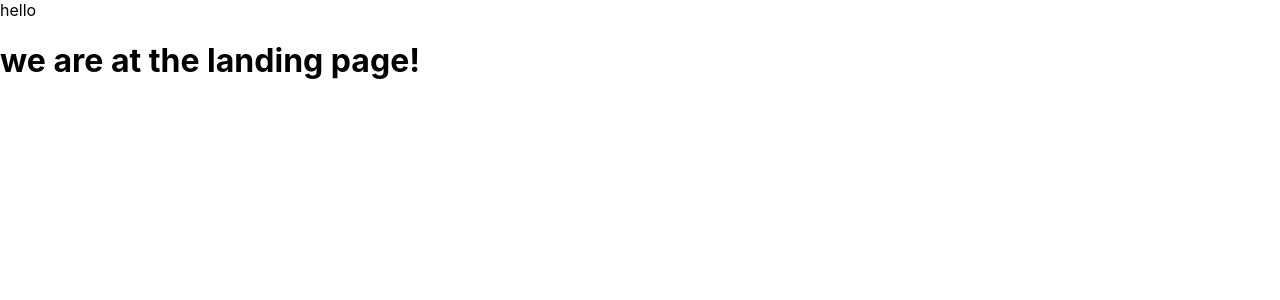
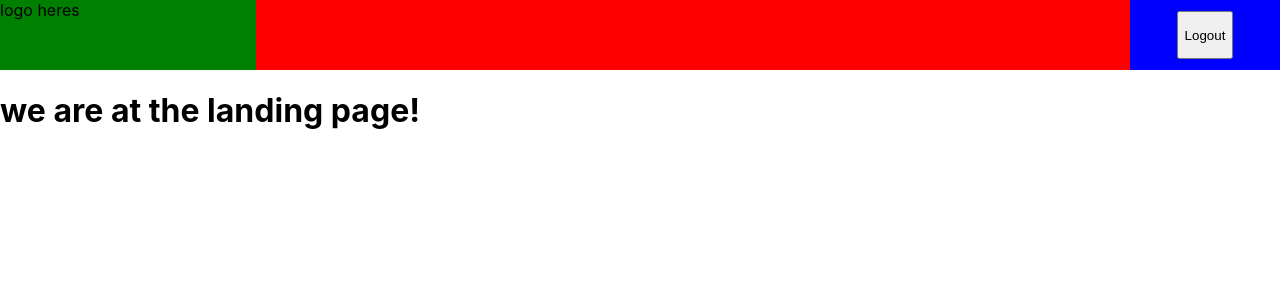
Before and after one commit to dllcanamo/AWS-Amplify-Practice, a React (Create React App) app: page / in a window 1280 px wide. Shown: the top 300 px of the page. Built offline with nearby package versions, Linux system fonts and the light colour scheme; no server answers; sample sign-in values are in the browser's storage; what aws-amplify would draw is missing.

Commit message:
added TopNavbar component

```diff
--- a/src/components/TopNavbar.js
+++ b/src/components/TopNavbar.js
@@ -1,9 +1,14 @@
-
+import classes from "./top-navbar.module.css"
 
 function TopNavbar() {
     return (
-        <div>
-            hello
+        <div className={classes.topNavbar}>
+            <div className={classes.logoDiv}>logo heres</div>
+            <div className={classes.logoutDiv}>
+                <button className={classes.logoutBtn}>
+                    <p>Logout</p>
+                </button>
+            </div>
         </div>
     )
 }
--- a/src/components/top-navbar.module.css
+++ b/src/components/top-navbar.module.css
@@ -0,0 +1,26 @@
+.topNavbar {
+    height: 70px;
+    background-color: red;
+}
+
+.logoDiv {
+    height: 100%;
+    background-color: green;
+    width: 20%;
+    display: inline-block;
+}
+
+.logoutDiv {
+    height: 100%;
+    background-color: blue;
+    width: 150px;
+    float: right;
+    text-align: center;
+    position: relative;
+    display: flex;
+    justify-content: center;
+    align-items: center;
+}
+
+.logoutBtn {
+}
```
